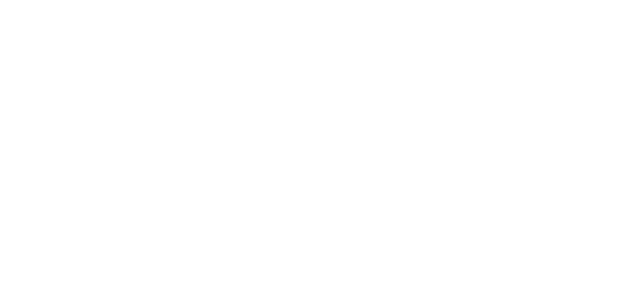
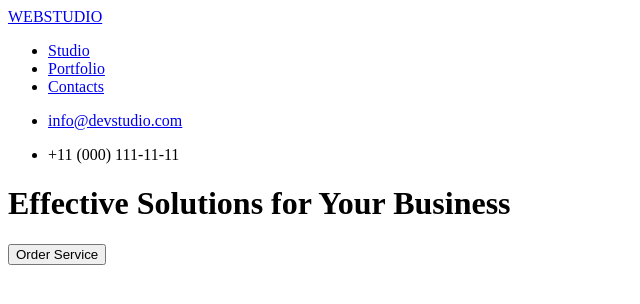
Before and after one commit to YeVlad/goit-markup-hw-01, a plain HTML site: page index.html in a window 1280 px wide. Shown: the whole page, without its empty margins (0-640 px from the left). Drawn offline with Linux system fonts and the light colour scheme.

Commit message:
final header + piece of main
header is complete, start work with main

```diff
--- a/index.html
+++ b/index.html
@@ -6,8 +6,44 @@
     <title>Main Page</title>
   </head>
   <body>
-    <header></header>
-    <main></main>
-    <footer></footer>
+    <header>
+      <!---->
+      <a href="#">WEBSTUDIO</a>
+      <nav>
+        <ul>
+          <li>
+            <a href="#">Studio</a>
+          </li>
+          <li>
+            <a href="#">Portfolio</a>
+          </li>
+          <li>
+            <a href="#">Contacts</a>
+          </li>
+        </ul>
+      </nav>
+
+      <section>
+        <ul>
+          <li>
+            <a href="mailto:info@devstudio.com">info@devstudio.com</a>
+          </li>
+          <li>
+            <p>+11 (000) 111-11-11</p>
+          </li>
+        </ul>
+      </section>
+      <!---->
+    </header>
+    <main>
+      <!---->
+      <h1>Effective Solutions for Your Business</h1>
+      <button type="button">Order Service</button>
+      <!---->
+    </main>
+    <footer>
+      <!---->
+      <!---->
+    </footer>
   </body>
 </html>
```
